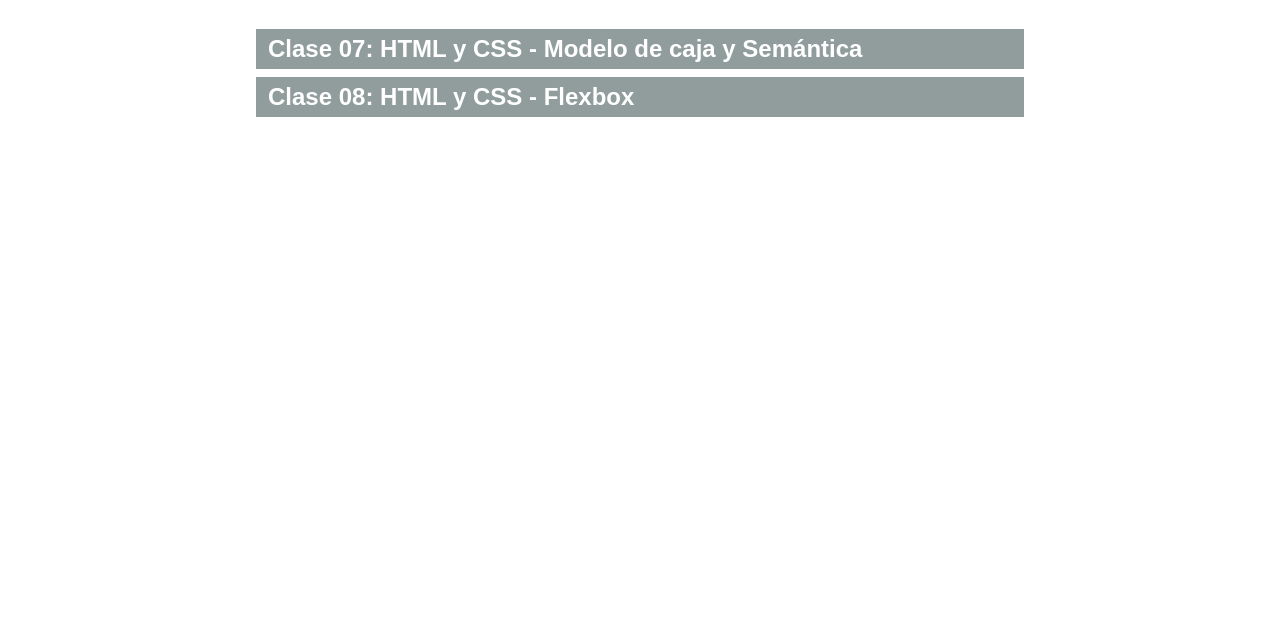
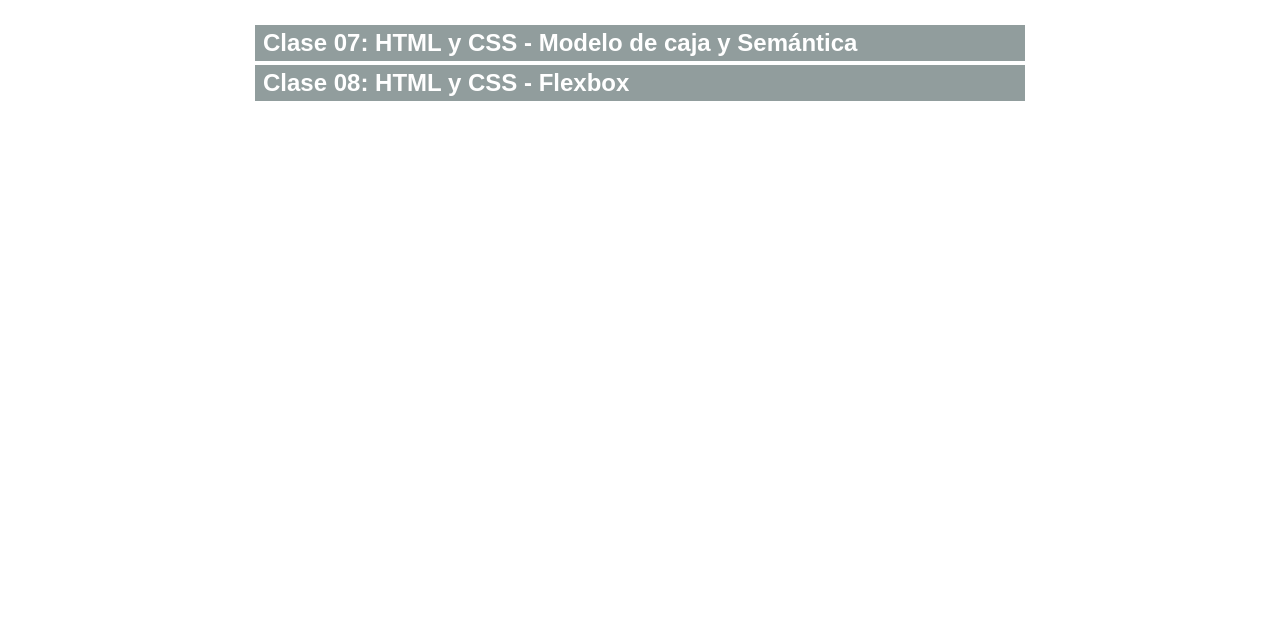
Before and after one commit to anibalDH/programacion1_2021_2C, a plain HTML site: page index.html in a window 1280 px wide. Shown: the part 74-713 px from the top of the page. Drawn offline with Linux system fonts and the light colour scheme; a web font is replaced by a local one.

Commit message:
programación 1 - ejemplos de las teóricas

```diff
--- a/prog1.css
+++ b/prog1.css
@@ -8,9 +8,13 @@ body {
   /* elimina los espacios predeterminados alrededor de las etiquetas */
   margin: 0;
 
-  display: flex;
-  flex-direction: column;
-  min-height: 100vh;
+  /* para que el "footer" quede siempre abajo
+     aun con poco contenido en "main";
+     se complementa con la regla css de línea 62 */
+
+  display: flex; /* caja flexible */
+  flex-direction: column; /* eje principal: vertical */
+  min-height: 100vh; /* altura mínima: la altura del navegador */
 }
 
 h1,
@@ -39,7 +43,7 @@ y limitar su ancho
 .contenedora {
   max-width: 800px;
   margin: 0 auto;
-  padding: 1em;
+  padding: 15px;
 }
 
 
@@ -57,6 +61,10 @@ footer img {
 }
 
 footer {
+  /* para que el "footer" quede siempre abajo
+     aun con poco contenido en "main";
+     se complementa con las declaraciones
+     de líneas 15, 16 y 17 */
   margin-top: auto;
 }
 
@@ -66,7 +74,7 @@ main
 */
 
 main {
-  padding: 1em 0;
+  padding: 15px 0;
 }
 
 ul {
@@ -76,15 +84,15 @@ ul {
 }
 
 ul li {
-  margin-bottom: .5rem;
+  margin-bottom: 4px;
 }
 
 ul li a {
   display: block;
   background: rgba(36, 60, 61, 0.5);
   color: white;
-  padding: .25em .5em;
-  font-size: 1.5rem;
+  padding: 4px 8px;
+  font-size: 150%;
   font-weight: bold;
   text-decoration: none;
   transition: all 1s ease;
```
